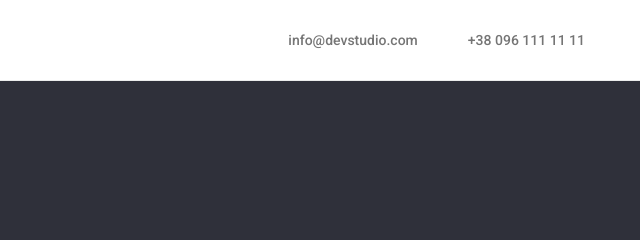
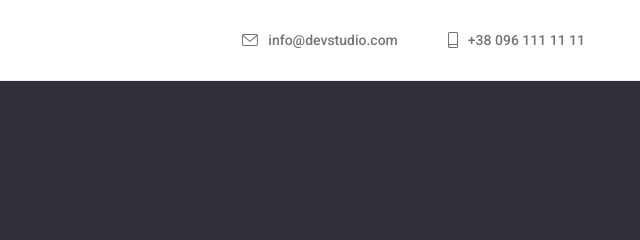
Before and after one commit to Vofkeen/goit-04, a plain HTML site: page index.html in a window 1280 px wide. Shown: the top 240 px of the page, 640-1280 px from the left. Drawn offline with nearby package versions, Linux system fonts and the light colour scheme.

Commit message:
add header svg

```diff
--- a/css/style.css
+++ b/css/style.css
@@ -61,6 +61,17 @@
     border-bottom: 1px solid var(--color-line-header);
 }
 
+.icon {
+    margin-right: 10px;
+}
+.mail {
+    width: 16px;
+    height: 12px;
+}
+.phone {
+    width: 10px;
+    height: 16px;
+}
 .logo {
     color: var(--color-dark);
     font-family: "Raleway", sans-serif;
@@ -120,9 +131,12 @@
     font-weight: 500;
     line-height: 1.15;
     text-decoration: none;
-    display: block;
+    display: flex;
+    align-items: center;
     padding-top: 32px;
     padding-bottom: 32px;
+    height: 16px;
+    fill: var(--color-primary-text) ;
 }
 
 .site-nav .link.current {
@@ -132,6 +146,7 @@
 .auth-nav .link:hover,
 .auth-nav .link:focus {
     color: var(--color-action);
+    fill: var(--color-action)
 }
 
 .hero {
--- a/index.html
+++ b/index.html
@@ -28,10 +28,18 @@
             </nav>
                 <ul class="auth-nav list">
                     <li class="item">
-                        <a href="mailto:info@devstudio.com" lang="en" class="link">info@devstudio.com</a>
+                        <a class="link" lang="en" href="mailto:info@devstudio.com">
+                            <svg class="icon mail">
+                                <use href="./images/icon.svg#envelope"></use>
+                            </svg>
+                            info@devstudio.com</a>
                     </li>
                     <li class="item">
-                        <a href="tel:+380961111111" class="link">+38 096 111 11 11</a>
+                        <a class="link" href="tel:+380961111111">
+                            <svg class="icon phone">
+                                <use href="./images/icon.svg#smartphone"></use>
+                            </svg>
+                            +38 096 111 11 11</a>
                     </li>
                 </ul>
         </div>
```
